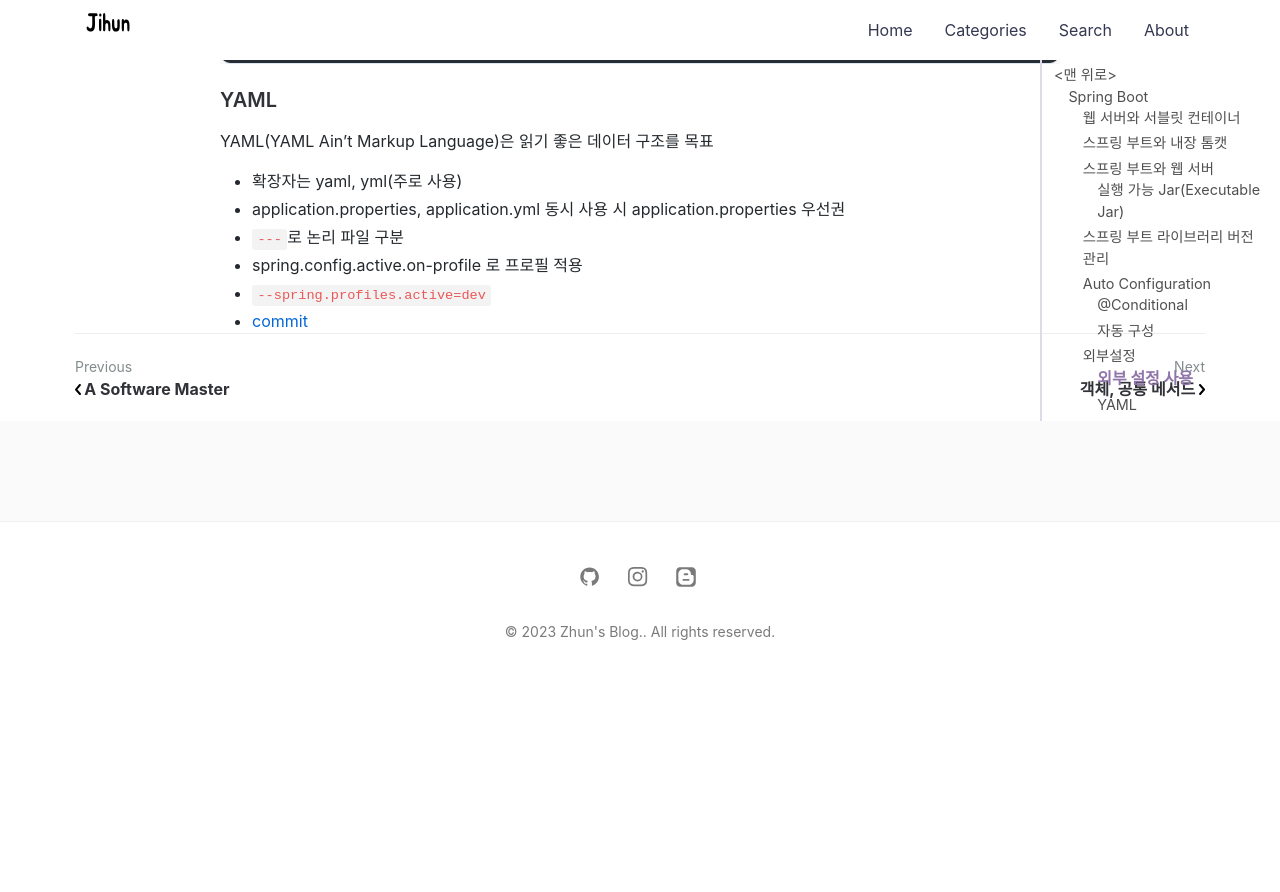
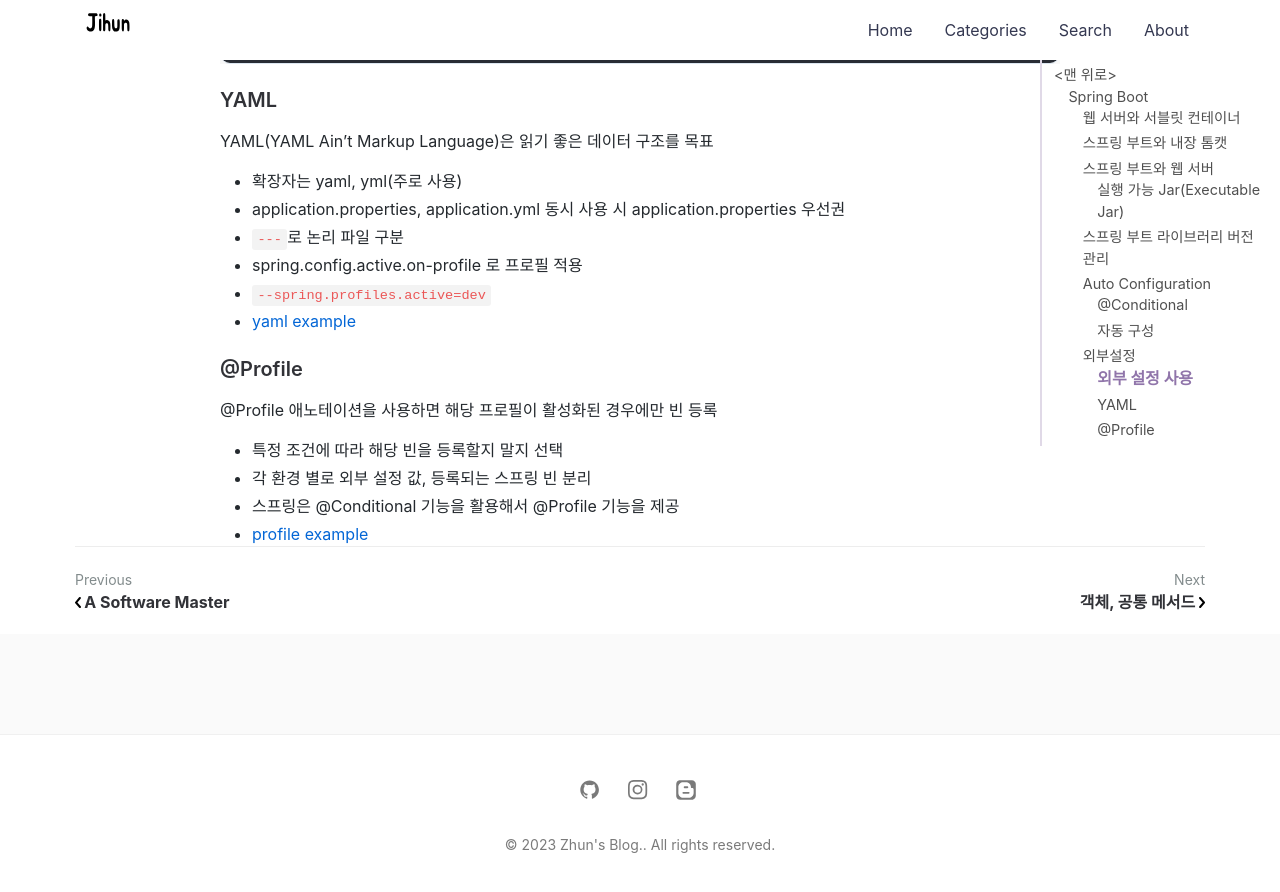
Before and after one commit to jihunparkme/jihunparkme.github.io, a Jekyll site: the page built from _posts/2023-04-06-spring-boot.md, in a window 1280 px wide and 900 px high, scrolled down 16774 px. Shown: the top 892 px of the window. Built offline with Jekyll 4.4.1, drawn with Linux system fonts in a browser that asks for light colours; nearby versions of some CDN libraries; comment, search, counter and statistics services are not loaded; before the commit the page ends 17461 px from its top, so only the background shows below that.

Commit message:
[SpringBoot] 외부설정: @Profile

```diff
--- a/_posts/2023-04-06-spring-boot.md
+++ b/_posts/2023-04-06-spring-boot.md
@@ -700,4 +700,12 @@ YAML(YAML Ain't Markup Language)은 읽기 좋은 데이터 구조를 목표
 - `---`로 논리 파일 구분
 - spring.config.active.on-profile 로 프로필 적용
 - `--spring.profiles.active=dev`
-- [commit](https://github.com/jihunparkme/Inflearn-Spring-Boot/commit/1bad8b61c94df81c99ae32c4d225e86119168abc)
+- [yaml example](https://github.com/jihunparkme/Inflearn-Spring-Boot/commit/1bad8b61c94df81c99ae32c4d225e86119168abc)
+
+### @Profile
+
+@Profile 애노테이션을 사용하면 해당 프로필이 활성화된 경우에만 빈 등록
+- 특정 조건에 따라 해당 빈을 등록할지 말지 선택
+- 각 환경 별로 외부 설정 값, 등록되는 스프링 빈 분리
+- 스프링은 @Conditional 기능을 활용해서 @Profile 기능을 제공
+- [profile example]()
```
